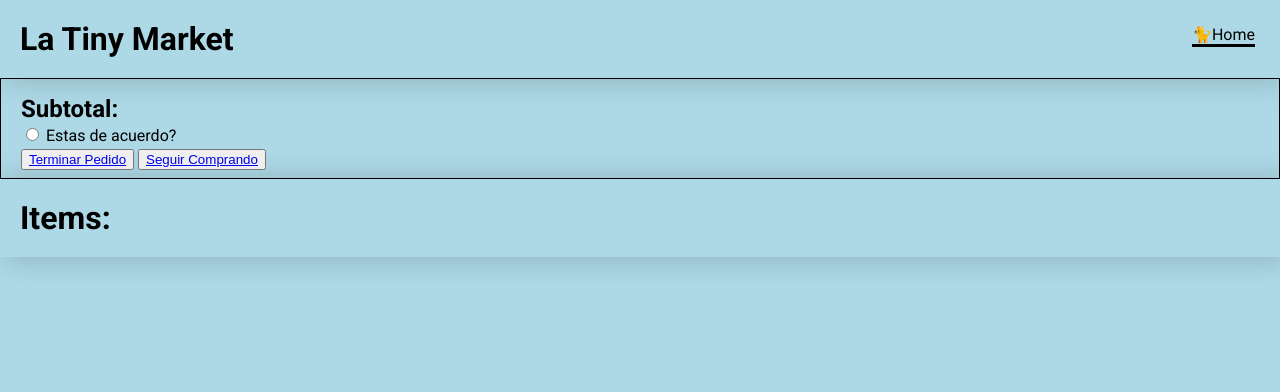
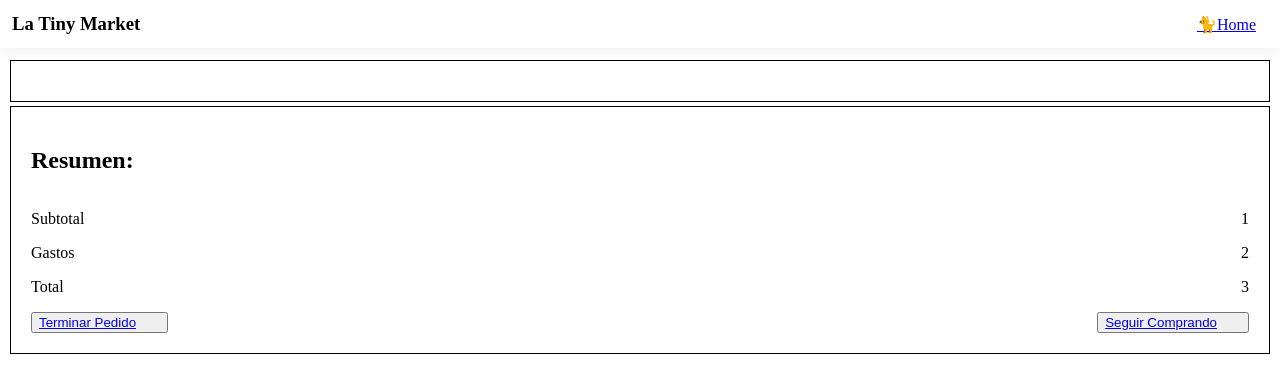
Before and after one commit to heru-nan/tiny.market, a website built with webpack: page public/cart/index.html in a window 1280 px wide. Built offline with nearby package versions, Linux system fonts and the light colour scheme.

Commit message:
css shopping cart

```diff
--- a/public/cart/cart.css
+++ b/public/cart/cart.css
@@ -1,65 +1,64 @@
-.cost {
-  text-align: left;
-  margin: 0px;
-  padding-left: 20px;
-  padding-right: 20px;
-  padding-top: 8px;
-  padding-bottom: 8px;
+.items {
+  border: 1px solid black;
+  margin: 2px;
+  padding: 20px;
 }
 
-.container_items {
-  margin-bottom: 100px;
+.item {
+  height: 256px;
+  display: flex;
+  justify-content: flex-start;
+  align-items: center;
+  box-shadow: rgb(229, 229, 229) 0px 0px 0px 0px inset,
+    rgb(229, 229, 229) 0px 0px 0px 0px inset,
+    rgb(229, 229, 229) 0px -1px 0px 0px inset,
+    rgb(229, 229, 229) 0px 0px 0px 0px inset;
+}
+
+.item__image {
+  margin-right: 24px;
+}
+
+.item__content {
+  position: relative;
+  width: 100%;
+  display: flex;
+  justify-content: space-between;
+  align-items: center;
+}
+
+.resumen {
+  border: 1px solid black;
+  margin: 2px;
+  padding: 20px;
+}
+
+.resumen__content {
   display: flex;
   flex-direction: column;
+  justify-content: center;
+  align-items: flex-start;
+  position: relative;
 }
 
-.cost {
-  border: 1px solid black;
+.resumen__content__info {
+  width: 100%;
 }
 
-.cost .title {
-  margin: 0px;
-  margin-top: 8px;
+.resumen__content .resumen__content__info > .resumen__content__info_p {
+  width: 100%;
+  display: flex;
+  justify-content: space-between;
 }
 
-.conditions {
-  padding-top: 2px;
-  padding-bottom: 4px;
+.resumen__content__actions {
+  width: 100%;
+  display: flex;
+  justify-content: space-between;
 }
 
-/* card cart */
-.cart_card {
-  padding-left: 20px;
-  padding-right: 20px;
+.container {
+  padding-top: 50px;
   display: flex;
-  flex-direction: column;
+  flex-direction: column-reverse;
 }
-
-.header__cart_card {
-  margin: 0px;
-  display: flex;
-  align-items: center;
-  justify-content: space-between;
-  text-align: left;
-}
-
-.header__cart_card .image {
-  width: 40%;
-  border: 1px solid black;
-}
-
-.subtotal {
-  color: #b12704;
-}
-
-.price {
-  color: #b12704;
-}
-.bar {
-  width: 110%;
-  background-color: #dbf3fa;
-  height: 2px;
-  margin-top: 6px;
-  margin-bottom: 6px;
-  align-self: center;
-}
--- a/public/cart/index.html
+++ b/public/cart/index.html
@@ -11,21 +11,28 @@
 </head>
 <body>
     <nav>
+        <h3 class="title">La Tiny Market</h3>
         <a href="/" class="button">🐈Home</a>
     </nav>
-    <h1>La Tiny Market</h1>
+
     <div id="cart" class="container">
-        <div id="cart" class="cost">
-            <h2 class="title">Subtotal: <span id="subtotal" class="subtotal"></span></h2>
-            <div class="conditions">
-                <input type="radio" id="contract" name="conditions" value="value">
-                <label for="help">Estas de acuerdo?</label><br>
+        <div id="cart" class="resumen">
+            <h2 class="title">Resumen: </h2>
+        <div class="resumen__content">
+            <div class="resumen__content__info">
+                <p class="resumen__content__info_p"><span>Subtotal</span><span id="subtotal" class="subtotal">1</span></p>
+                <p class="resumen__content__info_p"><span>Gastos</span><span id="extra_gastos" class="gastos">2</span></p>
+                <p class="resumen__content__info_p"><span>Total</span><span id="total">3</span></p>
             </div>
-            <button id="pay"><a href="/pay">Terminar Pedido</a></button>
-            <button ><a href="/">Seguir Comprando</a></button>
+
+            <div class="resumen__content__actions">
+                <button id="pay"><a href="/pay">Terminar Pedido</a></button>
+                <button ><a href="/">Seguir Comprando</a></button>
+            </div>
         </div>
-        <h1>Items: </h1>
-        <div id="products" class="container_items">
+        </div>
+
+        <div id="products" class="items">
         </div>
     </div>
 </div>
--- a/public/cart/styles.css
+++ b/public/cart/styles.css
@@ -1,50 +1,31 @@
-* {
-  box-sizing: border-box;
+body {
   overflow-x: hidden;
 }
-html {
-  height: 100%;
-  font-family: "Roboto", sans-serif;
-}
 
-h1 {
-  text-align: left;
-  padding: 20px;
-  margin: 0;
-  box-shadow: 5px 1px 30px rgba(0, 0, 0, 0.2);
-}
-
-body {
-  /* background-color: #89aeb2; */
-  background-color: lightblue;
+h3 {
   margin: 0px;
   padding: 0px;
-  text-align: center;
-}
-
-footer {
-  margin: 20px;
+  padding-left: 12px;
 }
 
 nav {
   position: absolute;
-  top: 15px;
-  right: 15px;
+  top: 0;
+  left: 0;
+  width: 100vw;
+  display: flex;
+  justify-content: space-between;
+  align-items: center;
+  margin: 0px;
+  box-shadow: 0 4px 12px 0 rgba(0, 0, 0, 0.05) !important;
+  height: 48px;
 }
 
-a.button {
-  -webkit-appearance: button;
-  -moz-appearance: button;
-  appearance: button;
-
-  text-decoration: none;
-  color: initial;
-  font-size: medium;
-  font-weight: 400;
-  margin: 10px;
-  border-bottom: 3px solid black;
+a {
+  padding-right: 24px;
 }
 
-a.button:hover {
-  opacity: 0.6;
+img {
+  width: 150px;
+  height: 150px;
 }
--- a/src/cart.js
+++ b/src/cart.js
@@ -7,7 +7,9 @@ let cart = [];
 
 class Ui {
   displayProducts(cart) {
-    let result = "";
+    let result = `
+      <h2>Shopping Cart</h2>
+    `;
     let cnt = 0;
     let totalItems = cart.length;
     cart.forEach((item) => {
@@ -15,22 +17,24 @@ class Ui {
       title = title[0].toUpperCase() + title.slice(1);
       description = description[0].toUpperCase() + description.slice(1);
       result += `
-      <div id="product" class="cart_card">
-                <div class="header__cart_card">
+      <div id="product" class="item">
+                <div class="item__image">
                         <img class="image" src="${image}" />
-                    <div>
+                </div>
+                <div class="item__content">
+                  <div class="info">
                         <h4 id="title" class="title">${title}</h4>
                         <p >Cost aprox: <span class="price" id="price">${price}</span></p>
                         <p id="description" class="description">Thanks for<br /> cho-cho-choosing me!</p>
-                    </div>
-                </div>
-                <div class="actions">
+                  </div>
+                  <div class="actions">
                     <button>Delete</button>
                     <button>Save for later</button>
+                  </div>
                 </div>
       </div>
       `;
-      if (++cnt < totalItems) result += `<div class="bar"></div>`;
+      // if (++cnt < totalItems) result += `<div class="bar"></div>`;
     });
     containerCart.innerHTML = result;
   }
```
